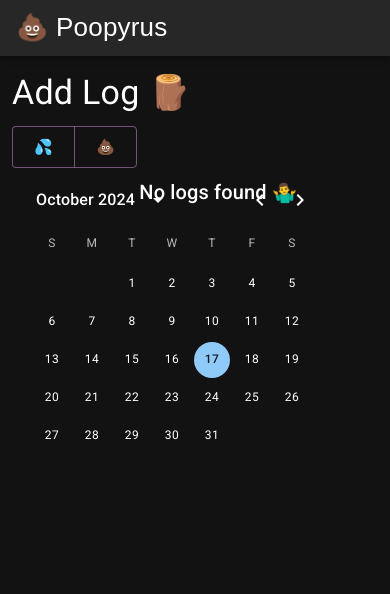
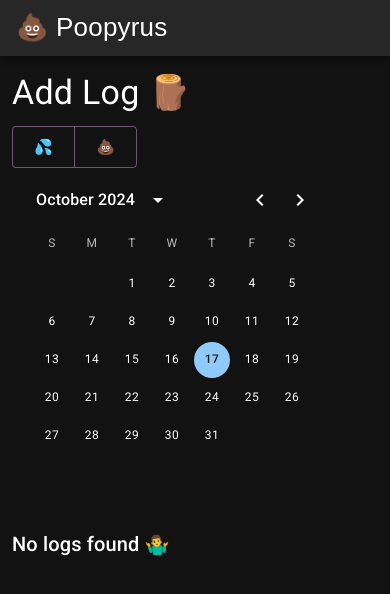
Before and after one commit to zpillsbury/poopyrus, a React (Vite) app: page / in a window 390 px wide. Shown: the top 594 px of the page. Built offline with nearby package versions, Linux system fonts and the light colour scheme; a web font is replaced by a local one.

Commit message:
Newset logs at top and full size grid for small screens

```diff
--- a/src/App.tsx
+++ b/src/App.tsx
@@ -91,17 +91,17 @@ export function App() {
         </ButtonGroup>
 
         <Grid container spacing={2}>
-          <Grid size={4}>
+          <Grid size={{ sm: 12, md: 4 }}>
             <LocalizationProvider dateAdapter={AdapterLuxon}>
               <DateCalendar value={calDate} onChange={(newValue) => setCalDate(newValue)} />
             </LocalizationProvider>
           </Grid>
 
-          <Grid size={8}>
-            <Box sx={{ maxWidth: 450 }}>
-              <List>
+          <Grid size={{ sm: 12, md: 8 }}>
+            <Box>
+              <List sx={{ width: "100%" }}>
                 {filteredPottyLogs.length > 0 ? (
-                  filteredPottyLogs.map((log) => {
+                  filteredPottyLogs.reverse().map((log) => {
                     return <Log key={log.id} log={log} setConfirmDeleteId={setConfirmDeleteId} />
                   })
                 ) : (
```
